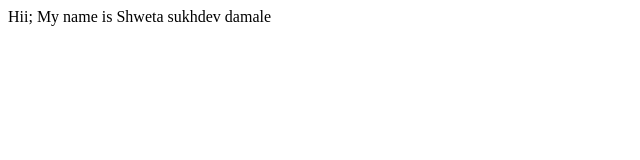
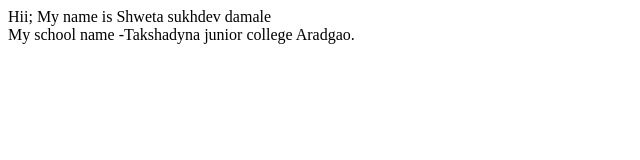
Before and after one commit to Shwetadamale-07/Informesion, a plain HTML site: page index.html in a window 1280 px wide. Shown: the whole page, without its empty margins (0-640 px from the left). Drawn offline with Linux system fonts and the light colour scheme.

Commit message:
second commit

```diff
--- a/index.html
+++ b/index.html
@@ -4,7 +4,8 @@
         <title>filp   cord</title>
     </head>
     <body>
-         Hii; My name is Shweta sukhdev damale
+         Hii; My name is Shweta sukhdev damale <br>
+          My school name -Takshadyna junior college Aradgao.
 
     </body>
 </html>
```
